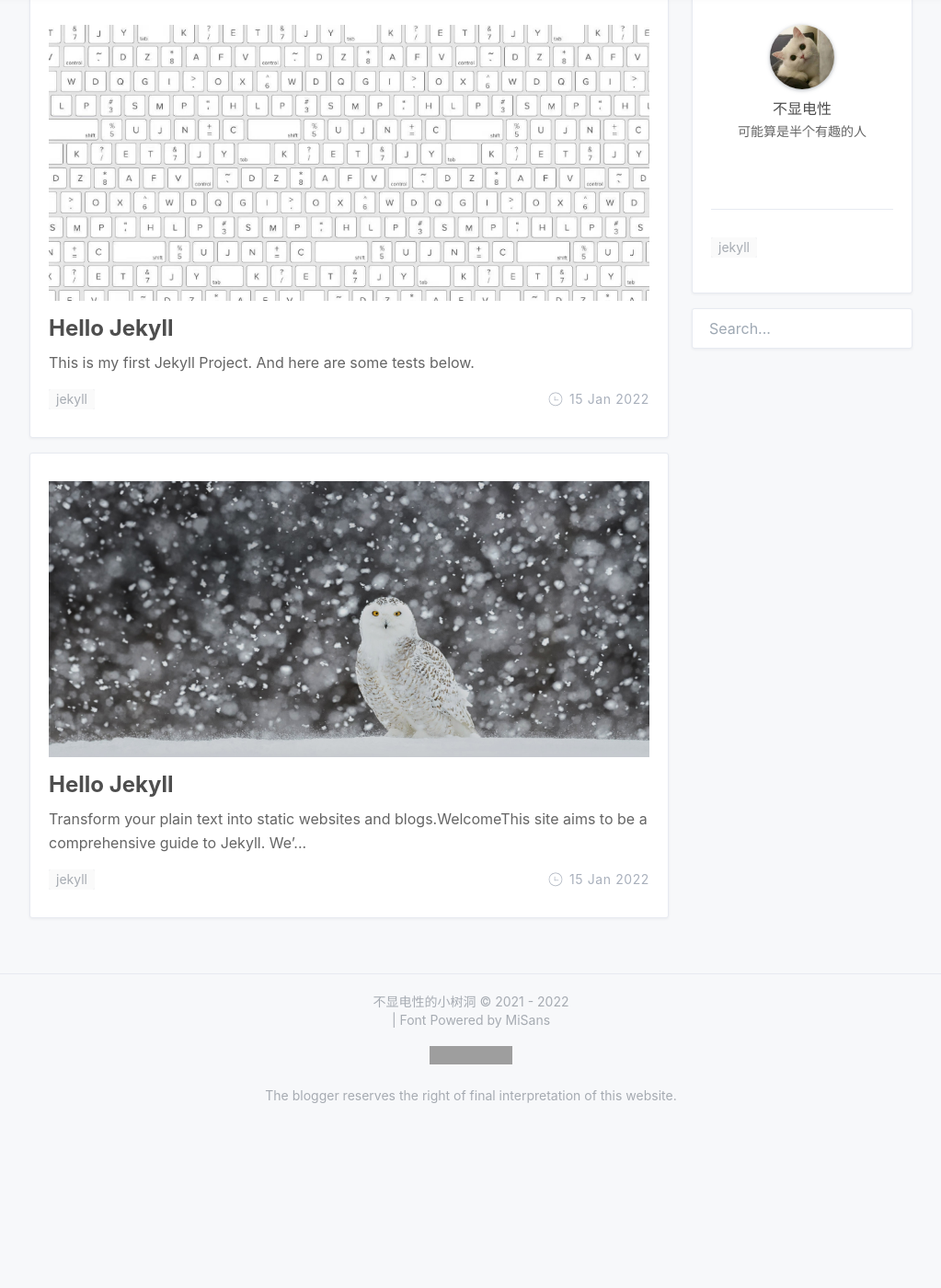
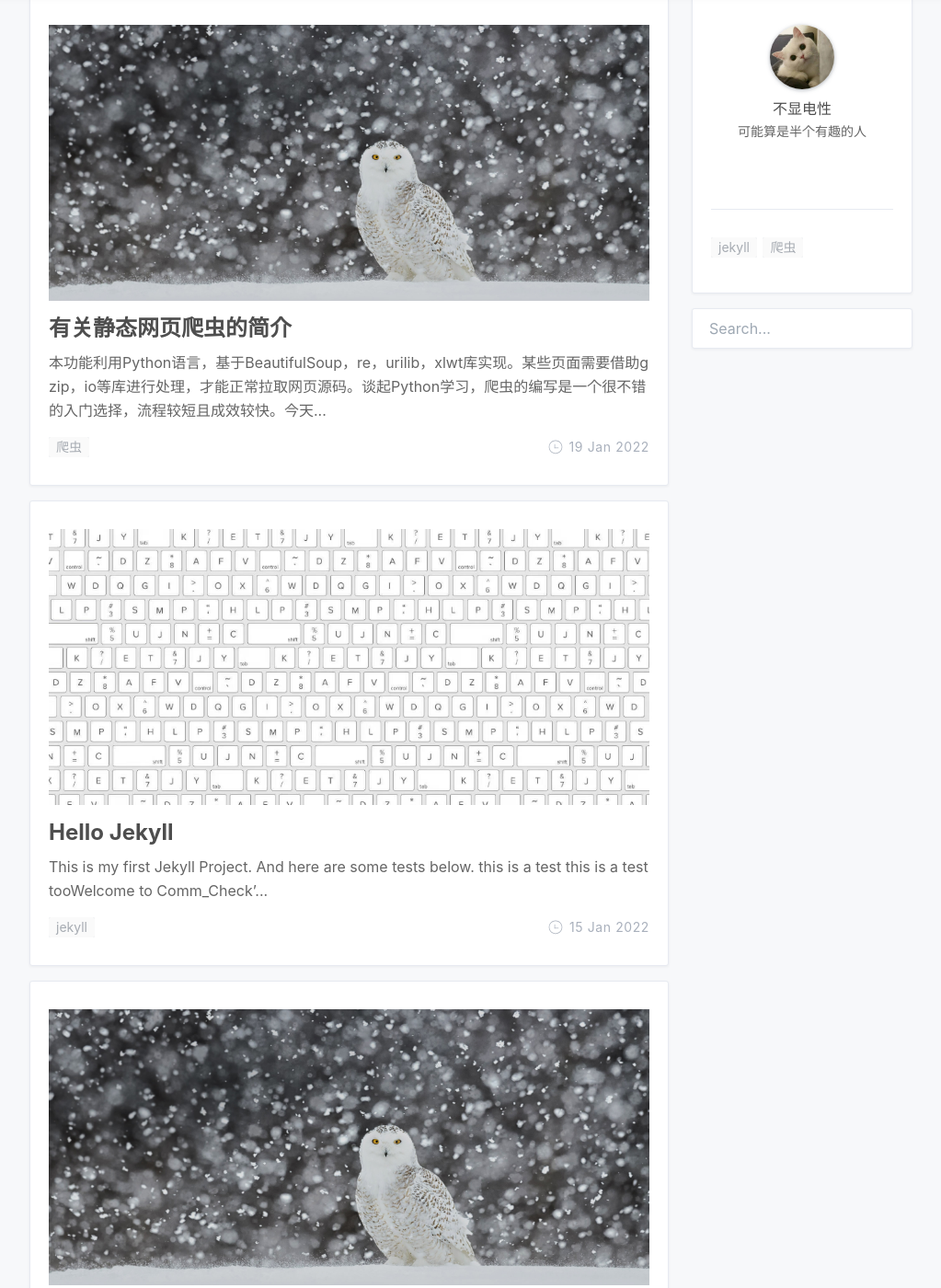
Before and after one commit to commcheck396/commcheck396.github.io, a Jekyll site: the page built from index.html, in a window 1280 px wide and 1400 px high, scrolled down 504 px. Shown: the whole window at 92% size, without its empty margins (128-1151 px from the left). Built offline with Jekyll 4.4.1, drawn with Linux system fonts in a browser that asks for light colours; nearby versions of some CDN libraries; some web fonts are replaced; the list of posts is cut into pages by our own code; comment, search, counter and statistics services are not loaded; a style sheet for code colours, icons or effects is not loaded; before the commit the page ends 1725 px from its top, so only the background shows below that; some of the changed lines change nothing that is shown; grey boxes are pictures that could not be loaded.

Commit message:
post_update

````diff
--- /dev/null
+++ b/_posts/2022-1-19-static.md
@@ -0,0 +1,144 @@
+---
+layout: post
+title: '有关静态网页爬虫的简介'
+date: 2022-1-19
+author: 不显电性
+cover: 'http://commcheck396.github.io/assets/img/topic.jpg'
+tags: 爬虫
+---
+
+
+
+> 本功能利用Python语言，基于BeautifulSoup，re，urilib，xlwt库实现。<br/>
+> 某些页面需要借助gzip，io等库进行处理，才能正常拉取网页源码。
+
+
+<br/>
+
+
+谈起Python学习，爬虫的编写是一个很不错的入门选择，流程较短且成效较快。今天就~~介绍~~记录一下如何利用Python进行静态网页的爬取。写这个不是为了教会你，只是为了记录一下这两天的coding，免得忘记了，我自己都没完全搞明白，何谈教你😂。
+<br/>
+~~写爬虫本来是想爬取一下今年的Bilibili百大Up主的信息，写完才发现仅仅基于静态爬取根本无法实现😭~~
+后续我也会补一篇如何进行动态网页爬取的博客，记录一下我是如何爬取Bilibili百大Up主的信息的。
+闲话少谈，进入正题。
+
+<br/>
+### urllib库的作用
+**urllib库**的作用主要是拉取网页源码，获取网页原始数据，在爬虫中主要使用的命令是`urllib.request`中的`openurl`以及`Request`，至于`urllib.error`，仅仅是对网页异常状态进行判断，作用不大，仅作了解。
+<br/>
+**`urllib.request.urlopen(request)`**:按照request封装的请求打开网页，获取网页源码，request可以仅仅是一个url，也可以是封装了许多信息的一个请求，对于一些较为开放的网站比如百度等我们可以直接利用裸url进行拉取，而对于豆瓣一类稍作反爬的网站，则需要在request请求中封装headers，比如user-agent等进行访问，否则会报418。
+
+**插图418**
+![pic from internet](http://commcheck396.github.io/_posts/_pics/2022_1_19/pic1.png)
+
+
+注意利用`urllib.request.urlopen(request)`时，若想以人类可以理解的语言查看，还需对其利用UTF-8解码模式进行解码，即`.read().decode('UTF-8')`,这样即可获得人类可以分析的网页源码。
+<br/>
+**小插曲**：不知是不是VSCode的终端有位数限制，我总是无法在终端中print出所有源码，针对这种情况，我直接利用文件读写操作将获得的源码写入test文件中，解决了这个问题，为此我还去重新学了一下Python的文件读写操作🤣。~~How poor my Python is.~~<br/>
+在这一步操作中还可能出现无法解码等错误，可能会出现此类报错：<br/>`UnicodeDecodeError: 'utf-8' codec can't decode byte 0x8b in position 1: invalid start byte`<br/>
+这是网页对数据进行了压缩处理，我们无法直接利用utf-8进行解码，需要先对数据进行解压缩之后再进行解码操作:
+```
+req=urllib.request.Request(url="https://www.bilibili.com/BPU2021#/poweruplist",headers=H )
+response=urllib.request.urlopen(req)
+htmls = response.read()
+buff = BytesIO(htmls)
+res= gzip.GzipFile(fileobj=buff)
+text=res.read().decode('UTF-8')
+```
+<br/>
+**`urllib.request.Request()`**：用来封装访问请求，参数中可以包含`url`,`headers`,主要在headers中对程序进行伪装，可以通过浏览器的log读取用户在当前浏览器的画像，如cookie，user-agent等，按照这些参数对我们的程序进行伪装。
+
+插图
+```
+H={
+    "cookie":"buvid3=1F5EE0AB-0149-8DC6-9C89-953157CE068260962infoc; _uuid=968BBAAC-39F4-26106-19CE-7ED2432C10FB1062353infoc; buvid_fp=1F5EE0AB-0149-8DC6-9C89-953157CE068260962infoc; CURRENT_FNVAL=2000; blackside_state=1; rpdid=|(JukYmJul~0J'uYRuR~JRRJ; sid=bmzaj1dm; innersign=0; fingerprint=5b5c948ff52bc6becc5f720b86468b1d; buvid_fp_plain=undefined; b_lsid=F2CF1A10F_17E6BAD066C; PVID=6; i-wanna-go-back=1; b_ut=8",
+    "accept":"text/html,application/xhtml+xml,application/xml;q=0.9,image/avif,image/webp,image/apng,*/*;q=0.8,application/signed-exchange;v=b3;q=0.9",
+    "accept-encoding":"gzip, deflate, br",
+    "accept-language":"en-US,en;q=0.9",
+    "cache-control":"max-age=0",
+    "sec-ch-ua-platform": '"Windows"',
+    "sec-fetch-dest": "document",
+    "sec-ch-ua": '" Not;A Brand";v="99", "Google Chrome";v="97", "Chromium";v="97"',
+    "user-agent":"Mozilla/5.0 (Windows NT 10.0; Win64; x64) AppleWebKit/537.36 (KHTML, like Gecko) Chrome/97.0.4692.71 Safari/537.36"
+}
+```
+
+**urllib**还有好多很有趣很实用的命令比如`getheaders`等,但是对于这个功能没什么作用，故不作记录了，随用随查吧。~~其实是写了也记不下来（~~
+<br/>
+
+### BeautifulSoup库的作用
+BeautifulSoup是对于urllib库功能的一个延申，要在urllib操作的基础上进行。
+在利用urllib拉取了网页源码后， 便可以利用BeautifulSoup对数据进行检索和筛选，可以根据tag中的属性等对源码进行分析，也可以进行树形结构遍历，但是对于爬取网页特征内容，还需进行正则搜索，我们仅需创建BeautifulSoup对象，按照tag特征属性定位所需信息所处的位置，剩下的，就交给正则搜索。
+```
+    html = askURL(url)  # 保存获取到的网页源码
+    soup = BeautifulSoup(html, "html.parser")  #创建BeautifulSoup
+    for item in soup.find_all('div', class_="item"):  # 查找所所有符合要求的tag，之后利用正则搜索在其中筛选出我们需要的信息
+    ... ...
+```
+<br/>
+
+### 正则搜索
+没别哒，考验找规律能力的时候到了。善用浏览器控制台的光标按钮。有助于更快的定位。给几个例子，再给张参考表，随用随查吧，挺简单的东西。~~这不是和office一样吗~~
+```
+findLink = re.compile(r'<a href="(.*?)">')  # 创建正则表达式对象，输出括号里的数据。
+findImgSrc = re.compile(r'<img.*src="(.*?)"', re.S)  #re.S的作用：忽略换行符，防止因为.不包括换行符，防止在字符串中出现换行符造成错误的情况。
+findTitle = re.compile(r'<span class="title">(.*)</span>')  #r的作用：防止生成转义字符
+findRating = re.compile(r'<span class="rating_num" property="v:average">(.*)</span>')
+```
+
+插图，转义符
+
+
+然后就可以利用findall在已创建好的BeautifulSoup对象中进行筛选了。
+```
+for item in soup.find_all('div', class_="item"):  # 查找符合要求的字符串
+    data = []  # 保存一部电影所有信息
+    item = str(item)
+    link = re.findall(findLink, item)[0]  # 通过正则表达式查找
+    data.append(link)
+    imgSrc = re.findall(findImgSrc, item)[0]
+    data.append(imgSrc)
+    titles = re.findall(findTitle, item)
+    if (len(titles) == 2):
+        ctitle = titles[0]
+        data.append(ctitle)
+        otitle = titles[1].replace("/", "")  #消除转义字符
+        data.append(otitle)
+    else:
+        data.append(titles[0])
+        data.append(' ')
+    rating = re.findall(findRating, item)[0]
+    data.append(rating)
+```
+***EZ!***
+
+<br/>
+###xlwt库的作用
+保存到excel表中，一看就懂，看注释吧，这东西也没啥花样。
+
+```
+def saveData(savepath):
+    savepath="test.xls"
+    book = xlwt.Workbook(encoding="utf-8",style_compression=0) #创建workbook对象
+    sheet = book.add_sheet('sheet_test', cell_overwrite_ok=True) #创建工作表
+    col = ("电影详情链接","图片链接","影片中文名","影片外国名","评分")
+    for i in range(0,5):
+        sheet.write(0,i,col[i])  #列名
+    for i in range(0,250):
+        data = datalist[i]
+        for j in range(0,8):
+            sheet.write(i+1,j,data[j])  #数据
+    book.save(savepath) #保存
+```
+
+<br/>
+加一个main函数，异步进行数据拉取（urllib），数据处理（BeautifulSoup，正则提取），数据保存（xlwt），即可得到一张爬取到的数据的excel表。
+
+插图
+
+<br/>
+学到这我兴冲冲地打开了Bilibili，准备爬百大Up，不管我怎么修改我的代码，我爬取到的网页源代码总是和我在控制台中看到的element不同。
+
+插图
+
+寄，Bilibili的数据是异步加载的。~~tnnd，和我玩阴的是吧。~~这篇博客的内容仅使用于静态网页，即不通过js动态加载元素的，右键查看源代码与控制台元素相同的网页。关于动态网页的爬取，留到下一篇博客吧。**插链接**
````
Also changed, not shown: _posts/2022-1-15-test.md (+2 -0 lines), _posts/_pics/2022_1_19/pic1.png (added), _posts/_pics/2022_1_19/pic2.png (added), _posts/_pics/2022_1_19/pic3.png (added).
